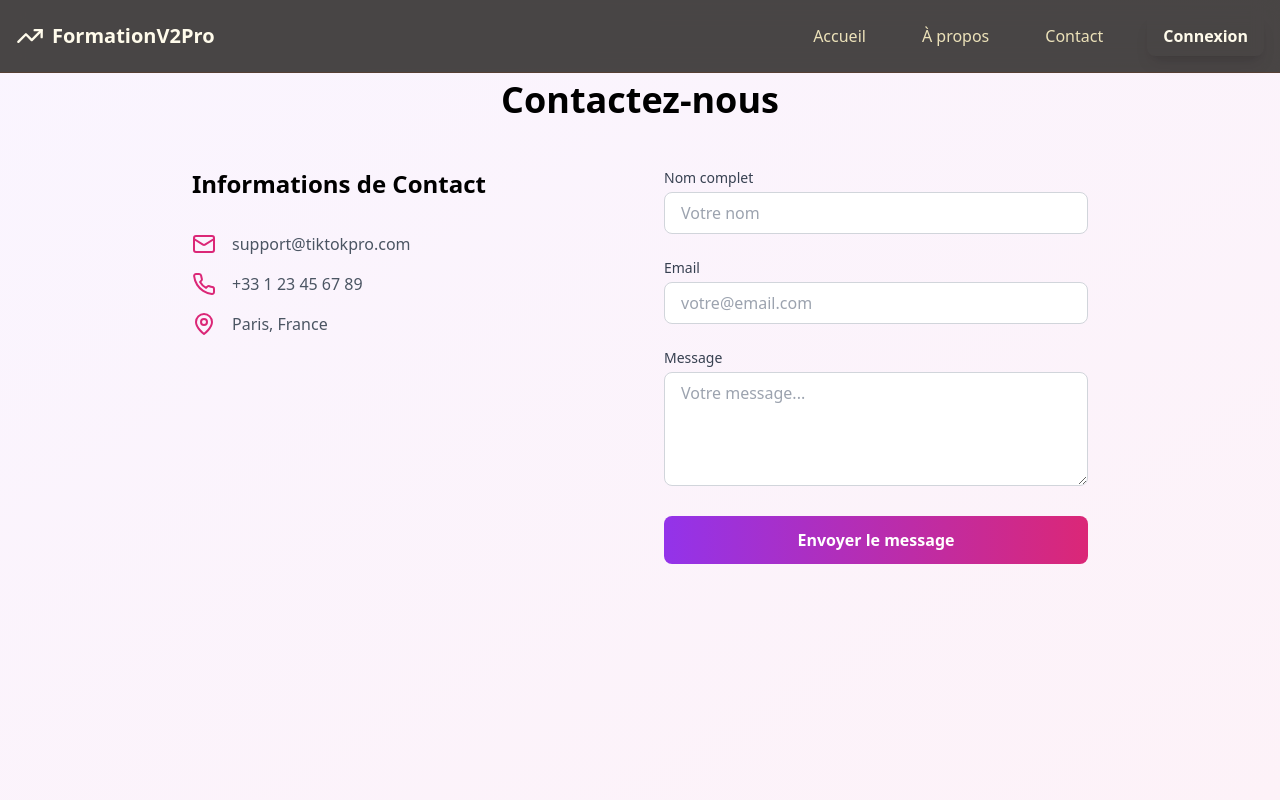
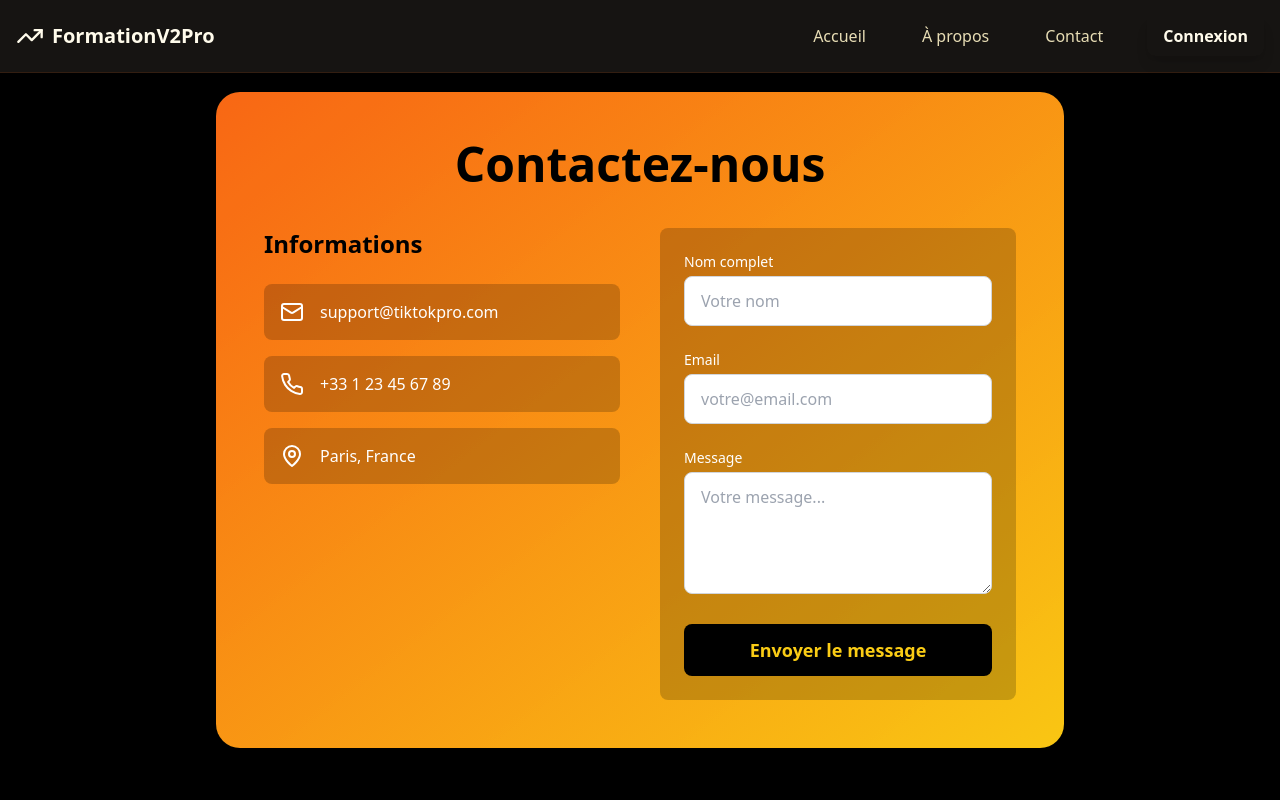
Before and after one commit to Adel113/FormationsV2, a React (Vite) app: page /contact in a window 1280 px wide. Shown: the top 800 px of the page. Built offline with nearby package versions, Linux system fonts and the light colour scheme; no server answers.

Commit message:
modifs page contact et à propos

```diff
--- a/src/pages/principal/Contact.tsx
+++ b/src/pages/principal/Contact.tsx
@@ -3,72 +3,76 @@ import { Mail, Phone, MapPin } from 'lucide-react';
 
 export default function Contact() {
   return (
-    <div className="min-h-screen bg-gradient-to-br from-purple-50 to-pink-50 py-20">
-      <div className="container mx-auto px-4">
-        <div className="max-w-4xl mx-auto">
-          <h1 className="text-4xl font-bold text-center mb-12">Contactez-nous</h1>
+    <div className="min-h-screen bg-black text-white flex items-center pt-20 justify-center p-10">
+      <div className="container mx-auto px-6 max-w-4xl">
+        <div className="bg-gradient-to-br from-orange-500 to-yellow-400 p-12 rounded-3xl shadow-xl relative overflow-hidden">
+          <h1 className="text-5xl font-extrabold text-black text-center mb-10">
+            Contactez-nous
+          </h1>
 
-          <div className="grid md:grid-cols-2 gap-12">
+          <div className="absolute top-0 left-0 w-full h-full bg-black opacity-10 mix-blend-overlay"></div>
+
+          <div className="grid md:grid-cols-2 gap-10 relative z-10">
             {/* Contact Info */}
-            <div className="space-y-8">
-              <h2 className="text-2xl font-semibold mb-6">Informations de Contact</h2>
+            <div className="space-y-6">
+              <h2 className="text-2xl font-semibold text-black">Informations</h2>
               <div className="space-y-4">
-                <div className="flex items-center space-x-4">
-                  <Mail className="h-6 w-6 text-pink-600" />
-                  <span className="text-gray-600">support@tiktokpro.com</span>
+                <div className="flex items-center space-x-4 bg-black bg-opacity-20 p-4 rounded-lg">
+                  <Mail className="h-6 w-6 text-white" />
+                  <span className="text-white">support@tiktokpro.com</span>
                 </div>
-                <div className="flex items-center space-x-4">
-                  <Phone className="h-6 w-6 text-pink-600" />
-                  <span className="text-gray-600">+33 1 23 45 67 89</span>
+                <div className="flex items-center space-x-4 bg-black bg-opacity-20 p-4 rounded-lg">
+                  <Phone className="h-6 w-6 text-white" />
+                  <span className="text-white">+33 1 23 45 67 89</span>
                 </div>
-                <div className="flex items-center space-x-4">
-                  <MapPin className="h-6 w-6 text-pink-600" />
-                  <span className="text-gray-600">Paris, France</span>
+                <div className="flex items-center space-x-4 bg-black bg-opacity-20 p-4 rounded-lg">
+                  <MapPin className="h-6 w-6 text-white" />
+                  <span className="text-white">Paris, France</span>
                 </div>
               </div>
             </div>
 
             {/* Contact Form */}
-            <form className="space-y-6">
+            <form className="space-y-6 bg-black bg-opacity-20 p-6 rounded-lg">
               <div>
-                <label htmlFor="name" className="block text-sm font-medium text-gray-700 mb-1">
+                <label htmlFor="name" className="block text-sm font-medium text-white mb-1">
                   Nom complet
                 </label>
                 <input
                   type="text"
                   id="name"
-                  className="w-full px-4 py-2 border border-gray-300 rounded-lg focus:ring-2 focus:ring-pink-600 focus:border-transparent"
+                  className="w-full px-4 py-3 border border-gray-300 rounded-lg focus:ring-2 focus:ring-yellow-500 focus:border-transparent text-black"
                   placeholder="Votre nom"
                 />
               </div>
 
               <div>
-                <label htmlFor="email" className="block text-sm font-medium text-gray-700 mb-1">
+                <label htmlFor="email" className="block text-sm font-medium text-white mb-1">
                   Email
                 </label>
                 <input
                   type="email"
                   id="email"
-                  className="w-full px-4 py-2 border border-gray-300 rounded-lg focus:ring-2 focus:ring-pink-600 focus:border-transparent"
+                  className="w-full px-4 py-3 border border-gray-300 rounded-lg focus:ring-2 focus:ring-yellow-500 focus:border-transparent text-black"
                   placeholder="votre@email.com"
                 />
               </div>
 
               <div>
-                <label htmlFor="message" className="block text-sm font-medium text-gray-700 mb-1">
+                <label htmlFor="message" className="block text-sm font-medium text-white mb-1">
                   Message
                 </label>
                 <textarea
                   id="message"
                   rows={4}
-                  className="w-full px-4 py-2 border border-gray-300 rounded-lg focus:ring-2 focus:ring-pink-600 focus:border-transparent"
+                  className="w-full px-4 py-3 border border-gray-300 rounded-lg focus:ring-2 focus:ring-yellow-500 focus:border-transparent text-black"
                   placeholder="Votre message..."
                 ></textarea>
               </div>
 
               <button
                 type="submit"
-                className="w-full bg-gradient-to-r from-purple-600 to-pink-600 text-white py-3 rounded-lg font-semibold hover:opacity-90 transition-opacity"
+                className="w-full bg-black text-yellow-400 py-3 rounded-lg font-bold text-lg hover:bg-opacity-80 transition-all"
               >
                 Envoyer le message
               </button>
--- a/src/pages/principal/apropos.tsx
+++ b/src/pages/principal/apropos.tsx
@@ -2,9 +2,9 @@ import React from 'react';
 
 export default function apropos() {
   return (
-    <div className="min-h-screen bg-gradient-to-br from-purple-100 to-pink-100 text-gray-900">
+<div className="min-h-screen bg-beige text-gray-900 pt-10 font-sans">
   {/* Hero Section */}
-      <div className="bg-gradient-to-r from-black to-gray-900 text-white py-24 text-center">
+  <div className="bg-black text-white py-24 text-center">
     <div className="container mx-auto px-6">
       <h1 className="text-5xl font-extrabold mb-4">À Propos de Nous</h1>
       <p className="text-xl opacity-80 max-w-3xl mx-auto">
@@ -13,69 +13,65 @@ export default function apropos() {
     </div>
   </div>
 
-
-
-
-      {/* Story Section */}
-      <section>
-      <div className="min-h-screen  flex flex-col items-center p-6">
-      <div className="max-w-4xl w-full bg-white shadow-lg rounded-2xl p-6 relative overflow-hidden">
-        <div className="absolute inset-0 bg-gradient-to-r from-blue-500 to-purple-600 opacity-10 transform rotate-6 scale-150"></div>
-        <h1 className="text-3xl font-bold text-center text-gray-800 mb-4 relative z-10">Notre Histoire</h1>
-        <p className="text-gray-600 text-lg text-center mb-6 relative z-10">
+  {/* Timeline Section */}
+  <section className="min-h-screen flex flex-col bg-white items-center px-6 sm:px-12 lg:px-24 ">
+    <div className="max-w-7xl w-full rounded-2xl p-8 relative overflow-hidden  bg-white">
+      <h1 className="text-5xl font-bold text-center mb-6 text-orange-600">Notre Histoire</h1>
+      <p className="text-lg text-gray-700 text-center mb-8 max-w-3xl mx-auto">
         Découvrez comment notre entreprise a vu le jour et évolué au fil des années.
       </p>
-        <div className="relative z-10 flex flex-col items-center">
-          <div className="absolute left-1/2 w-1 bg-blue-500 h-full transform -translate-x-1/2 rounded-full"></div>
-          {[
-            { title: "Les Débuts", text: "Tout a commencé en 2010, dans un petit garage avec une grande idée : révolutionner notre secteur." },
-            { title: "La Croissance", text: "Grâce à notre équipe passionnée et à nos clients fidèles, nous avons connu une croissance fulgurante." },
-            { title: "Aujourd’hui", text: "Aujourd’hui, nous sommes une référence dans notre domaine, avec une mission toujours intacte : innover et satisfaire nos clients." }
-          ].map((section, index) => (
-            <div key={index} className={`relative flex items-center w-full mb-6 ${index % 2 === 0 ? "flex-row" : "flex-row-reverse"}`}>
-              <div className="w-6 h-6 bg-blue-500 rounded-full absolute left-1/2 transform -translate-x-1/2"></div>
-              <div className="w-5/12 p-4 bg-gray-50 rounded-lg shadow hover:bg-blue-100 transition-all duration-300">
-                <h2 className="text-xl font-semibold text-gray-700">{section.title}</h2>
-                <p className="text-gray-600 mt-2">{section.text}</p>
+      <div className="relative flex flex-col items-center">
+        <div className="absolute right-4 sm:right-[52%] w-1 bg-gradient-to-b from-orange-500 to-orange-700 h-full rounded-full"></div>
+
+        {[{
+          title: "Les Débuts",
+          text: "Tout a commencé en 2010, dans un petit garage avec une grande idée : révolutionner notre secteur.",
+          color: "bg-orange-100"
+        }, {
+          title: "La Croissance",
+          text: "Grâce à notre équipe passionnée et à nos clients fidèles, nous avons connu une croissance fulgurante.",
+          color: "bg-orange-200"
+        }, {
+          title: "Aujourd’hui",
+          text: "Aujourd’hui, nous sommes une référence dans notre domaine, avec une mission toujours intacte : innover et satisfaire nos clients.",
+          color: "bg-orange-300"
+        }].map((section, index) => (
+          <div key={section.title} className={`relative flex flex-col sm:flex-row items-center w-full mb-8 ${index % 2 !== 0 ? "sm:flex-row-reverse" : ""}`}>
+            <div className="w-6 h-6 sm:w-10 sm:h-10 bg-orange-600 rounded-full absolute right-4 sm:right-[52%] transform translate-x-1/2 shadow-md border-2 border-white"></div>
+
+            <div className={`w-11/12 sm:w-5/12 p-6 rounded-xl shadow-lg transition-all duration-300 ${section.color} sm:ml-16 sm:mr-16 text-center sm:text-left`}>
+              <h2 className="text-2xl font-semibold text-orange-900">{section.title}</h2>
+              <p className="text-lg text-gray-800 mt-2">{section.text}</p>
             </div>
           </div>
         ))}
       </div>
     </div>
-    </div>
   </section>
 
-
   {/* Values Section */}
-      <section className="py-20 bg-gray-100 text-center">
-        <div className="container mx-auto px-6 grid md:grid-cols-3 gap-10">
-          <div className="bg-white p-8 rounded-xl shadow-md">
-            <h3 className="font-semibold text-2xl mb-2">Excellence</h3>
-            <p className="text-gray-600">Nous nous efforçons de proposer des cours de la plus haute qualité.</p>
+  <section className="py-20 bg-orange-100 text-center text-white">
+    <div className="container mx-auto px-6 grid md:grid-cols-3 gap-8">
+      {["Excellence", "Innovation", "Accessibilité"].map((value, idx) => (
+        <div key={idx} className="bg-orange-600 p-8 rounded-xl shadow-md hover:scale-105 transition-transform">
+          <h3 className="font-semibold text-2xl mb-2">{value}</h3>
+          <p className="text-gray-200">Nous nous efforçons d’exceller dans tous les aspects de notre travail.</p>
         </div>
-          <div className="bg-white p-8 rounded-xl shadow-md">
-            <h3 className="font-semibold text-2xl mb-2">Innovation</h3>
-            <p className="text-gray-600">Nous utilisons des outils modernes pour enrichir l’expérience d’apprentissage.</p>
-          </div>
-          <div className="bg-white p-8 rounded-xl shadow-md">
-            <h3 className="font-semibold text-2xl mb-2">Accessibilité</h3>
-            <p className="text-gray-600">Nos formations sont disponibles pour tous, partout dans le monde.</p>
-          </div>
+      ))}
     </div>
   </section>
 
   {/* Call to Action */}
-      <section className="bg-gradient-to-r from-black to-gray-900 text-white py-20 text-center">
+  <section className="bg-black text-white py-20 text-center">
     <h2 className="text-4xl font-bold mb-6">Rejoignez Notre Communauté</h2>
     <p className="text-lg opacity-80 max-w-3xl mx-auto mb-6">
       Découvrez nos formations et commencez votre apprentissage dès aujourd’hui.
     </p>
-        <button className="bg-purple-600 hover:bg-purple-700 text-white px-10 py-4 rounded-full font-semibold transition-all">
+    <button className="bg-orange-600 hover:bg-orange-700 text-white px-10 py-4 rounded-full font-semibold transition-all">
       Explorer les Formations
     </button>
   </section>
+</div>
 
-
-    </div>
   );
 }
```
Lines whose indentation alone changed are shown as unchanged.
